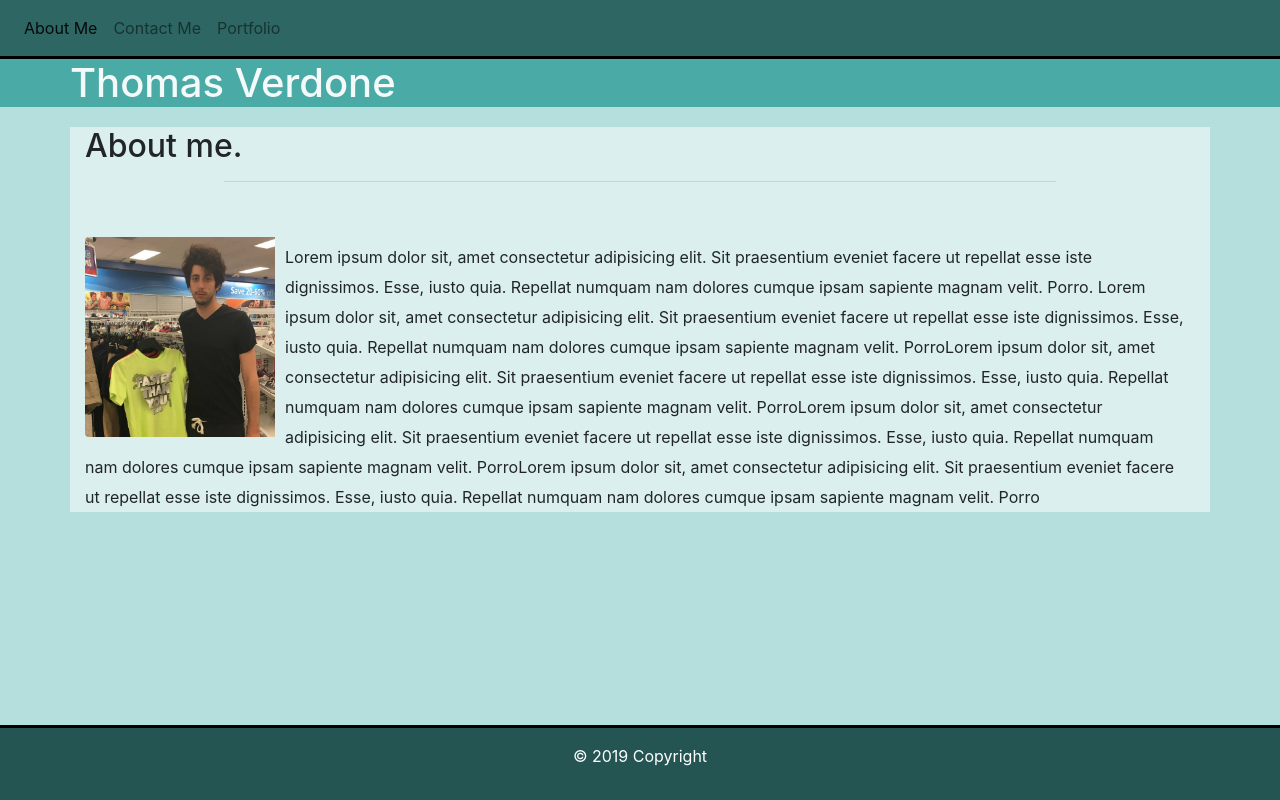
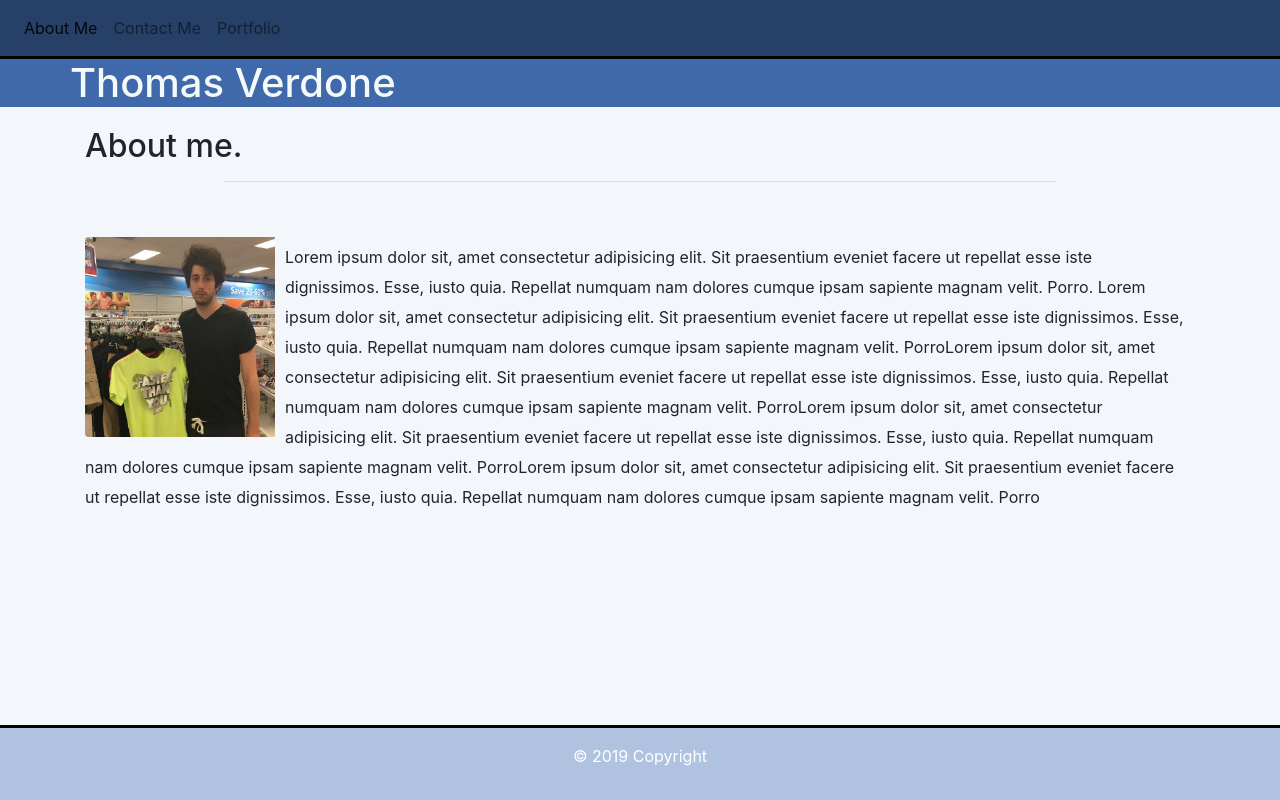
Before and after one commit to tverdone10/Bootstrap-Portfolio-tverdone, a plain HTML site: page index.html in a window 1280 px wide. Drawn offline with nearby package versions, Linux system fonts and the light colour scheme.

Commit message:
changed color scheme

```diff
--- a/assets/css/style.css
+++ b/assets/css/style.css
@@ -1,5 +1,5 @@
 body {
-    background-color: #b5dfdd;
+    background-color: #f3f6fb;
     min-height: 100%;
     margin: 0;
 }
@@ -26,22 +26,22 @@ h1 {
 }
 
 .navbar {
-    background-color: #2d6663;
+    background-color: #264067;
     border-bottom: solid black;
 
 }
 
 
 .page-header {
-    background-color: #4aaaa5;
+    background-color: #3f69aa;
     padding-left: 70px;
 
 }
 
 footer {
-position: fixed;
+position: absolute;
 text-align: center;
-background-color: #255553;
+background-color: #afc3e1;
 z-index: 1;
 bottom:0;
 width:100%;
@@ -62,7 +62,7 @@ div.card {
 }
 
 .container {
-    background-color: #daefee;
+    background-color: #f3f6fb;
     /* padding-top: 10px; */
     margin-top: 20px;
 
```
